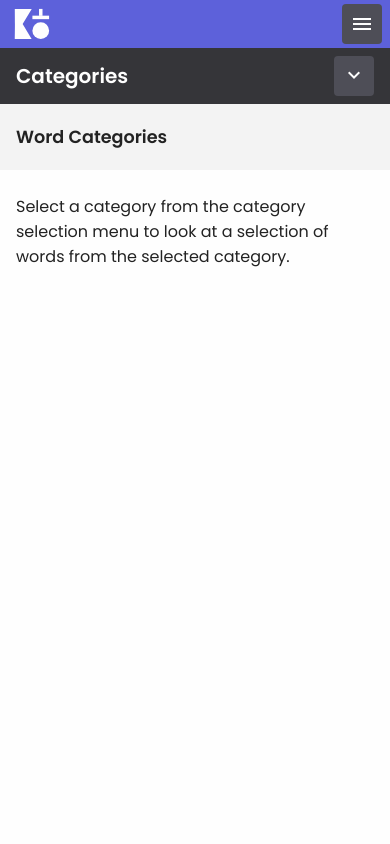
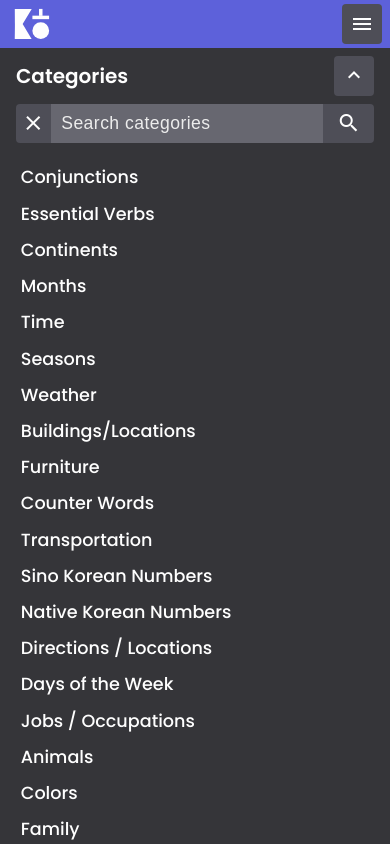
Before and after one commit to DanielHearn/korean-handbook, a Vue app in the folder korean-handbook/: page /info in a window 390 px wide. Built offline with nearby package versions, Linux system fonts and the light colour scheme.

Commit message:
Add default category menu open on word categories on mobile

```diff
--- a/korean-handbook/src/components/SidePanel/SidePanel.js
+++ b/korean-handbook/src/components/SidePanel/SidePanel.js
@@ -10,6 +10,11 @@ export default {
       type: String,
       required: false,
       default: '',
+    },
+    openInitially: {
+      type: Boolean,
+      required: false,
+      default: false,
     },
   },
   data: function() {
@@ -29,11 +34,15 @@ export default {
         this.$emit('side-panel-toggle', this.open)
       }
     },
+    openInitially: function() {
+      this.open = true
+      this.$emit('side-panel-toggle', this.open)
+    }
   },
   methods: {
     toggleOpen: function() {
       this.open = !this.open
       this.$emit('side-panel-toggle', this.open)
     },
-  },
+  }
 }
--- a/korean-handbook/src/components/SidePanel/SidePanel.vue
+++ b/korean-handbook/src/components/SidePanel/SidePanel.vue
@@ -2,7 +2,7 @@
   <div class="side-panel" :class="{ mobile: mobile, active: open }">
     <div v-if="mobile" class="mobile-header">
       <p class="sub-heading">{{ title }}</p>
-      <button @click="toggleOpen">
+      <button @click="toggleOpen" ref="input">
         <i v-if="open" class="material-icons">keyboard_arrow_up</i>
         <i v-else class="material-icons">keyboard_arrow_down</i>
       </button>
--- a/korean-handbook/src/views/Info.vue
+++ b/korean-handbook/src/views/Info.vue
@@ -3,8 +3,8 @@
     <side-panel
       :mobile="mobile"
       :title="'Categories'"
+      :open-initially="sidePanelOpenInitially"
       v-on:side-panel-toggle="toggleSidePanel"
-      v-slot="{ open }"
     >
       <h2 v-if="!mobile" class="sub-heading">Categories</h2>
       <div class="search-form">
@@ -147,6 +147,7 @@ export default {
       categoryFilter: '',
       wordFilter: '',
       sidePanelOpen: false,
+      sidePanelOpenInitially: false
     }
   },
   watch: {
@@ -212,6 +213,10 @@ export default {
   },
   mounted: function() {
     this.loadCategory()
+
+    if (this.mobile && !Object.keys(this.category).length) {
+      this.sidePanelOpenInitially = true
+    }
   },
 }
 </script>
--- a/korean-handbook/src/views/RandomWords.vue
+++ b/korean-handbook/src/views/RandomWords.vue
@@ -54,7 +54,7 @@
         <h3 class="sub-heading" v-if="category.korean">
           {{ category.korean }}
         </h3>
-        <p class="text">Learn random words from categories of words.</p>
+        <p class="text">Learn random words from categories of words. <span v-if="mobile">Press the down arrow above to open the word category menu and change category by clicking a category from the list of categories.</span><span v-else>Change word categories using the category menu on the left by clicking a category from the list of categories.</span></p>
       </div>
       <div class="page-content">
         <random-word-generator
```
